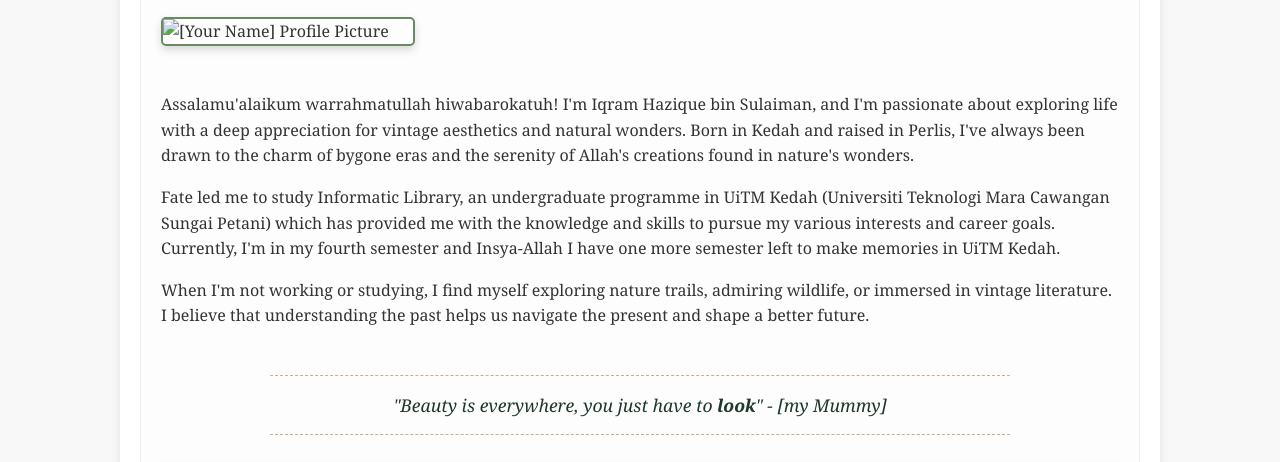
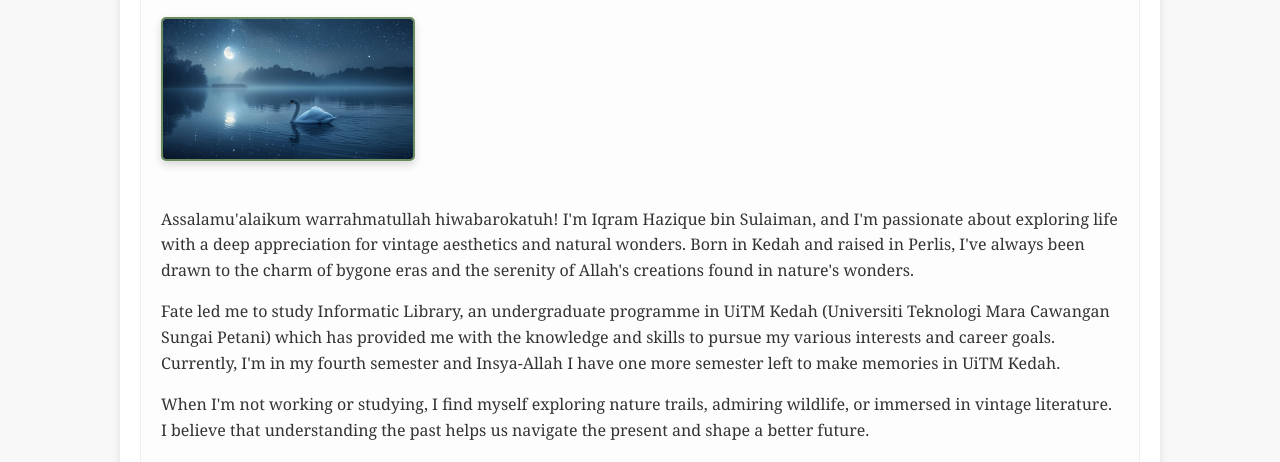
Before and after one commit to ique24434/ique24434.github.io, a plain HTML site: page about.html in a window 1280 px wide. Shown: the part 336-798 px from the top of the page. Drawn offline with Linux system fonts and the light colour scheme; files whose address does not match are found by name.

Commit message:
Add files via upload

```diff
--- a/about.html
+++ b/about.html
@@ -272,7 +272,7 @@
         <section>
             <h2>About Me</h2>
             <div class="profile-section">
-                <img src="images/your_profile_picture.jpg" alt="[Your Name] Profile Picture" class="profile-image">
+                <img src="C:\Users\ASUS\OneDrive - moe-dl.edu.my\Documents\website\swan.jpg" alt="My Profile Picture" class="profile-image">
 
                 <div class="profile-text">
                     <p class="justify-text">Assalamu'alaikum warrahmatullah hiwabarokatuh! I'm Iqram Hazique bin Sulaiman, and I'm passionate about exploring life with a deep appreciation for vintage aesthetics and natural wonders. Born in Kedah and raised in Perlis, I've always been drawn to the charm of bygone eras and the serenity of Allah's creations found in nature's wonders.</p>
```
